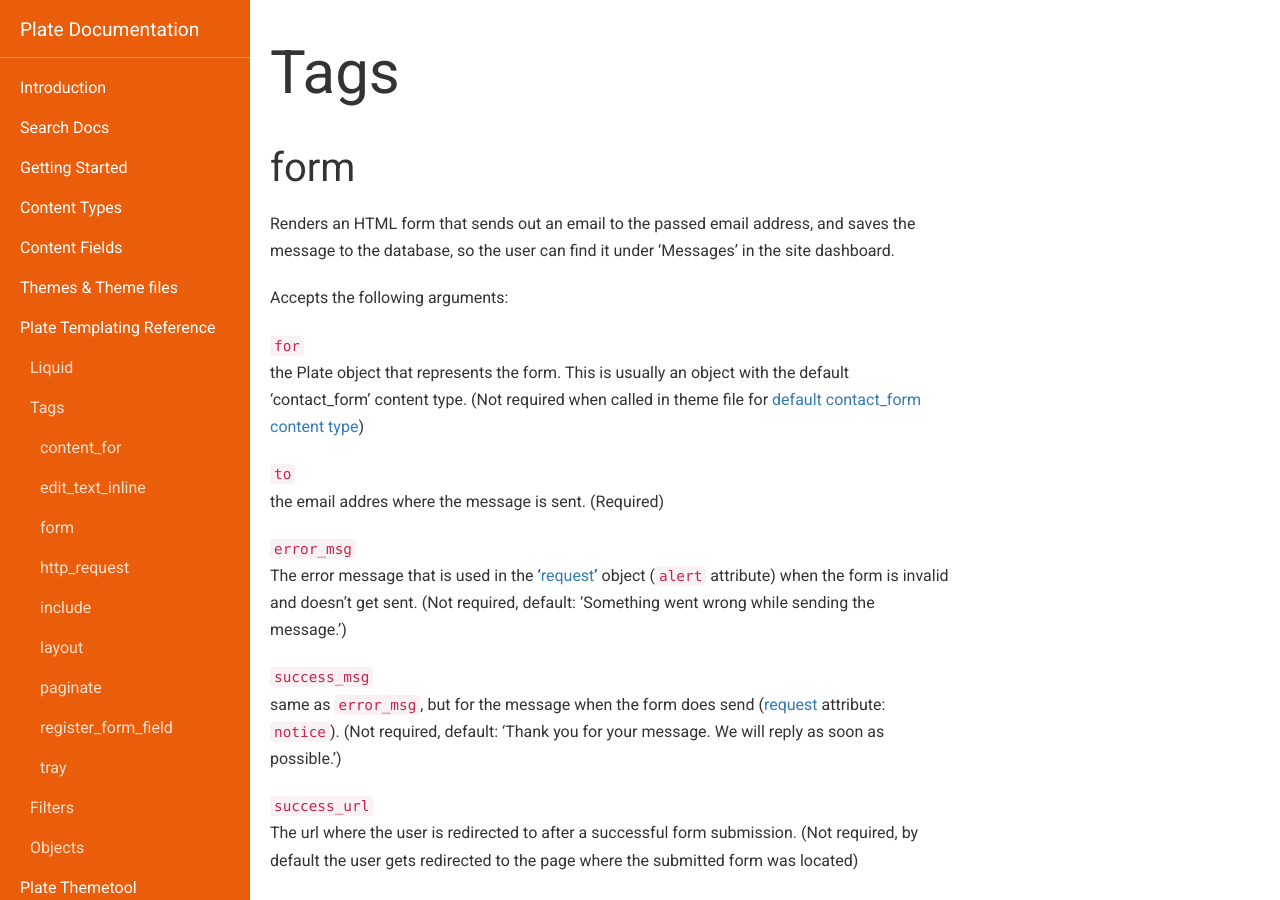
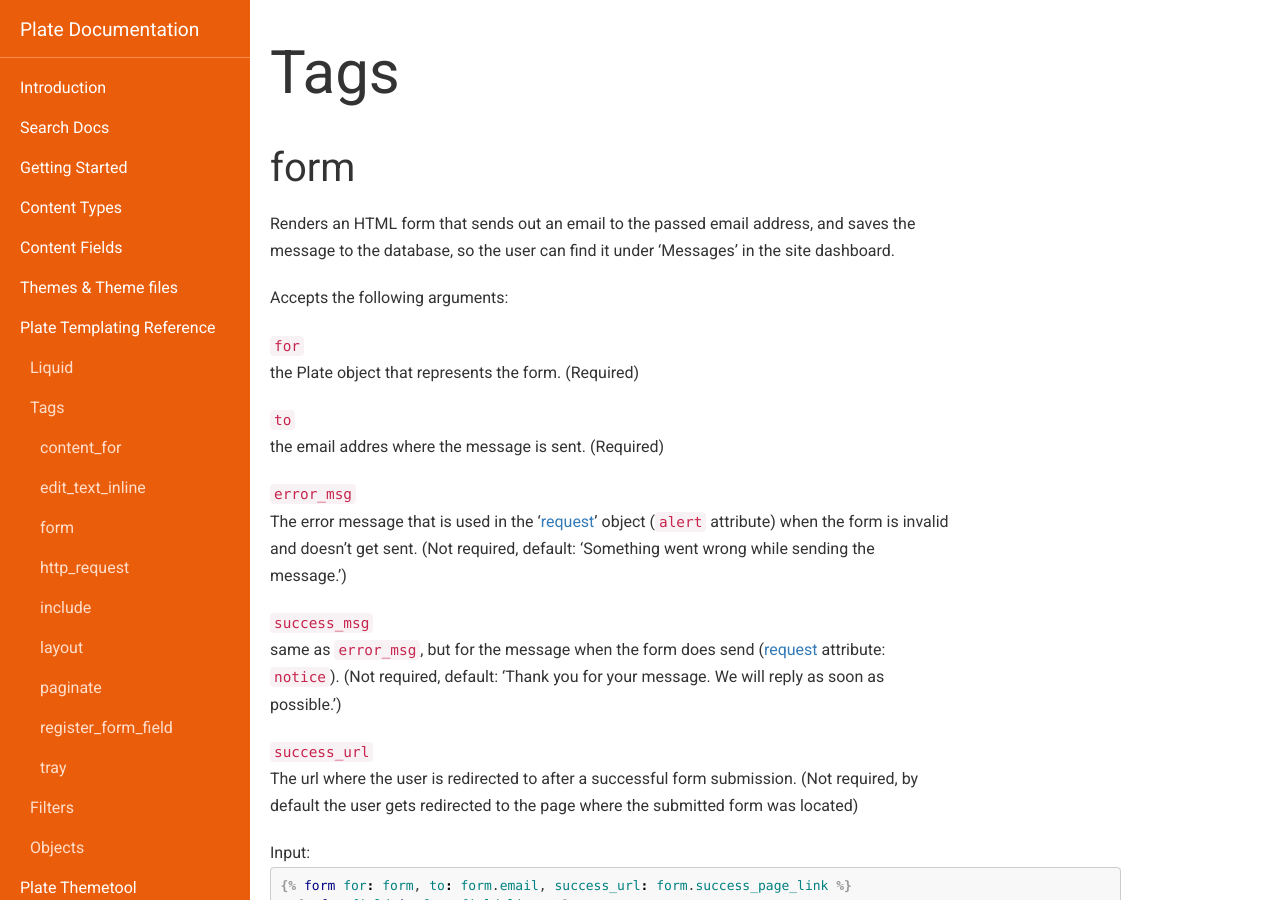
Before and after one commit to platehub/platehub.github.io, a Jekyll site: the page built from docs/templating-reference/tags.md, in a window 1280 px wide and 900 px high. Built offline with Jekyll 4.4.1, drawn with Linux system fonts in a browser that asks for light colours; nearby versions of some CDN libraries.

Commit message:
form docs

```diff
--- a/docs/templating-reference/tags.md
+++ b/docs/templating-reference/tags.md
@@ -26,7 +26,7 @@ Renders an HTML form that sends out an email to the passed email address, and sa
 Accepts the following arguments:
 
 `for`
-the Plate object that represents the form. This is usually an object with the default 'contact_form' content type. (Not required when called in theme file for [default contact_form content type](/docs/content-types#default-content-types))
+the Plate object that represents the form. (Required)
 
 `to`
 the email addres where the message is sent. (Required)
```
